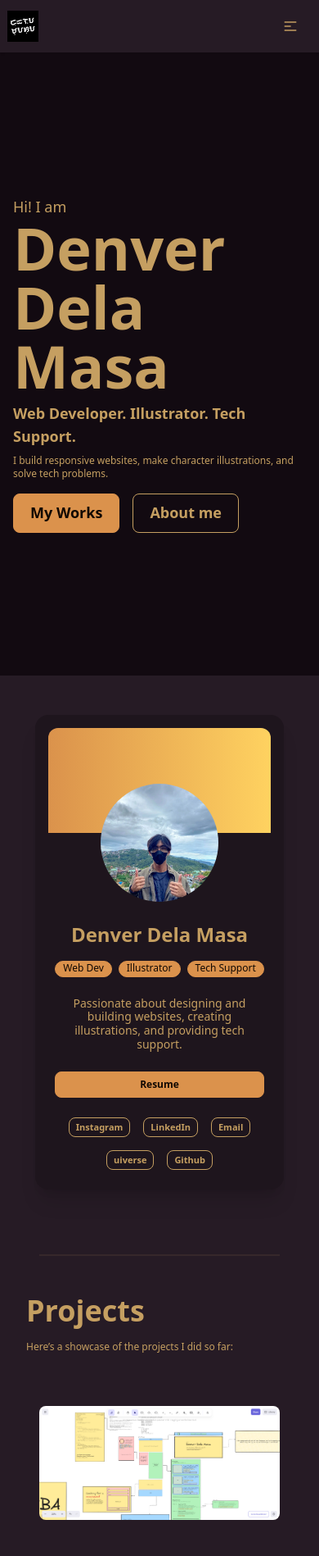
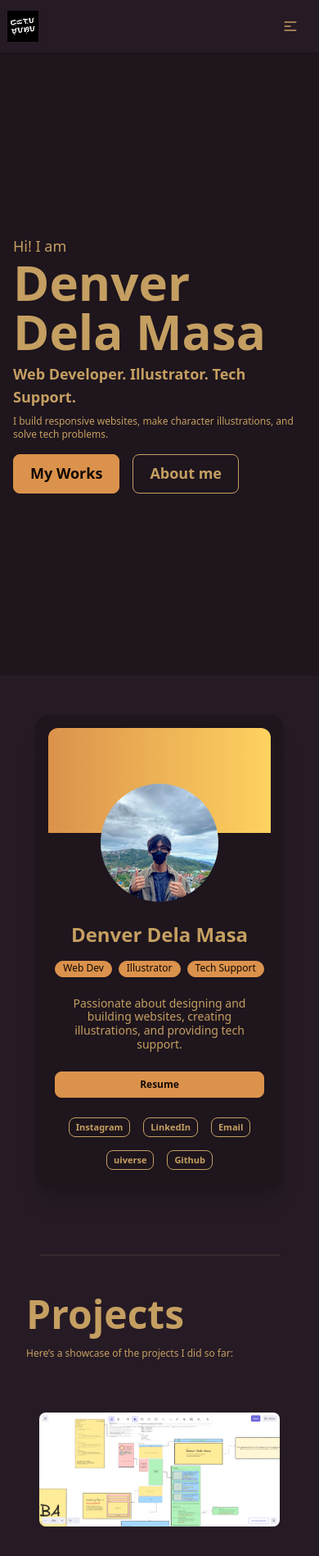
Before and after one commit to denverdelamasa/portfolio-v2, a Next.js app: page / in a window 390 px wide. Shown: the top 1898 px of the page at 82% size. Built offline with nearby package versions, Linux system fonts and the light colour scheme.

Commit message:
style: typography polishes

```diff
--- a/src/components/homepage/Hero.tsx
+++ b/src/components/homepage/Hero.tsx
@@ -2,13 +2,13 @@ import Link from "next/link";
 
 export default function Hero() {
   return (
-    <div className="hero bg-base-300 h-full w-full">
+    <div className="hero bg-base-200 h-full w-full">
       <div className="hero-content text-center">
         <div className="max-w-2xl text-start">
           <p className="text-lg">
             Hi! I am
           </p>
-          <h1 className="text-7xl lg:text-7xl font-bold mb-2">
+          <h1 className="text-6xl lg:text-7xl font-bold mb-2">
             Denver Dela Masa
           </h1>
           <h2 className="text-lg lg:text-2xl font-semibold mb-2">
--- a/src/components/homepage/content/Advancements.tsx
+++ b/src/components/homepage/content/Advancements.tsx
@@ -5,7 +5,7 @@ export default function Contributing() {
   return (
     <section id="advancements" className="hero flex flex-col text-3xl w-full h-auto items-start px-4">
       <div className="hero-content flex flex-col mb-4 items-start text-start">
-        <h1 className="text-4xl lg:text-6xl font-bold">
+        <h1 className="text-5xl lg:text-6xl font-bold">
           Learning & Contributing
         </h1>
         <p className="text-xs lg:text-lg max-w-prose">
--- a/src/components/homepage/content/Experiences.tsx
+++ b/src/components/homepage/content/Experiences.tsx
@@ -5,7 +5,7 @@ export default function Experiences() {
   return (
     <section id="experiences" className="hero flex flex-col text-3xl w-full h-auto items-start px-4">
       <div className="hero-content flex flex-col mb-4 items-start text-start">
-        <h1 className="text-4xl lg:text-6xl font-bold">
+        <h1 className="text-5xl lg:text-6xl font-bold">
           Experiences
         </h1>
         <p className="text-xs lg:text-lg max-w-prose">
--- a/src/components/homepage/content/Projects.tsx
+++ b/src/components/homepage/content/Projects.tsx
@@ -5,7 +5,7 @@ export default function Projects() {
   return (
     <section id="projects" className="hero flex flex-col text-3xl w-full h-auto items-start px-4">
       <div className="hero-content flex flex-col mb-4 items-start text-start">
-        <h1 className="text-4xl lg:text-6xl font-bold">
+        <h1 className="text-5xl lg:text-6xl font-bold">
           Projects
         </h1>
         <p className="text-xs lg:text-lg max-w-prose">
```
